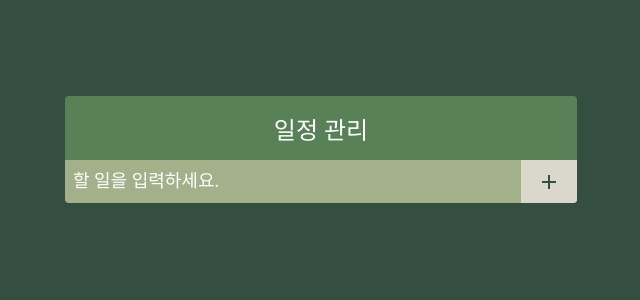
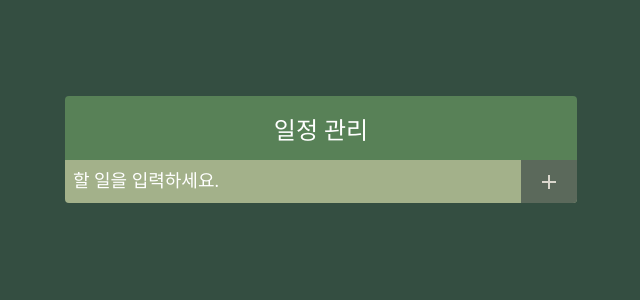
Before and after one commit to ReactMiniProject-team1/to-do-list, a React (Create React App) app: page / in a window 1280 px wide. Shown: the top 300 px of the page, without its empty margins (319-959 px from the left). Built offline with nearby package versions, Linux system fonts and the light colour scheme; a web font is replaced by a local one.

Commit message:
fix: Changed button:hover color

```diff
--- a/src/components/TodoInsert.scss
+++ b/src/components/TodoInsert.scss
@@ -20,8 +20,8 @@
     background: none;
     outline: none;
     border: none;
-    background: #dad7cd;
-    color: #344e41;
+    background: #5b695b;
+    color: #dad7cd;
     padding-left: 1rem;
     padding-right: 1rem;
     font-size: 1.5rem;
@@ -30,8 +30,8 @@
     cursor: pointer;
     transition: 0.1s background ease-in;
     &:hover {
-      background: #5b695b;
-      color: #dad7cd;
+      background: #333;
+      color: #eee;
     }
   }
 }
```
